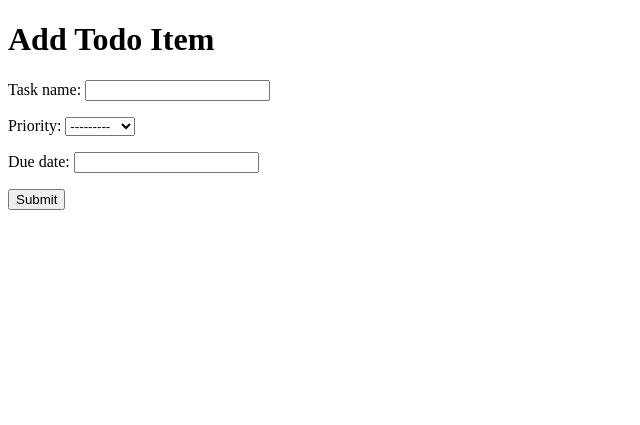
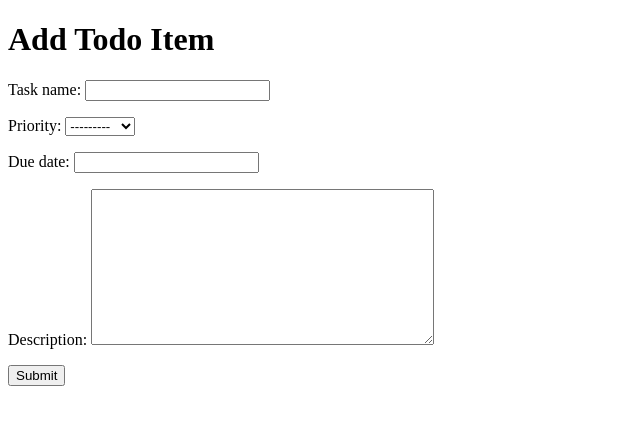
Before and after one commit to radio4444/djangoSpeechRecognition, a Django app: page /todo/add/ in a window 1280 px wide. Shown: the top 425 px of the page, without its empty margins (0-640 px from the left). Run offline with Django 5.2, Linux system fonts and the light colour scheme.

Commit message:
Add description feature - User would be able to add and update description to their task. - Set the existing data to Null value

```diff
--- a/todolist/forms.py
+++ b/todolist/forms.py
@@ -4,4 +4,4 @@ from .models import TodoItem
 class TodoItemForm(forms.ModelForm):
     class Meta:
         model = TodoItem
-        fields = ['task_name', 'priority', 'due_date']
+        fields = ['task_name', 'priority', 'due_date', 'description']
--- a/todolist/models.py
+++ b/todolist/models.py
@@ -11,6 +11,7 @@ class TodoItem(models.Model):
 	priority = models.CharField(max_length=10, choices=PRIORITY_CHOICES)
 	due_date = models.DateField()
 	completed = models.BooleanField(default=False)
+	description = models.TextField(max_length=300, null=True, blank=True)
 
 	def __str__(self):
 		return self.task_name
--- a/todolist/templates/todolist/todo_list.html
+++ b/todolist/templates/todolist/todo_list.html
@@ -24,7 +24,7 @@
     </form>
     <ul>
         {% for todo_item in incomplete_items %}
-        <li>{{ todo_item.task_name }} - {{ todo_item.priority }} - {{ todo_item.due_date }}
+        <li>{{ todo_item.task_name }} - {{ todo_item.priority }} - {{ todo_item.due_date }} - {{ todo_item.description }}
             {% if not todo_item.completed %}
                 <a href="{% url 'complete_todo_item' todo_item.id %}">Complete</a>
                 <a href="{% url 'delete_todo_item' todo_item.id %}">
@@ -38,7 +38,7 @@
     <h2>Completed</h2>
     <ul>
         {% for todo_item in completed_items %}
-        <li>{{ todo_item.task_name }} - {{ todo_item.priority }} - {{ todo_item.due_date }}
+        <li>{{ todo_item.task_name }} - {{ todo_item.priority }} - {{ todo_item.due_date }} - {{ todo_item.description }}
             <span style="color: green;">Completed</span>
             <a href="{% url 'update_todo_item' todo_item.id %}">
                 <span style ="color:blue;">Update</span>
```
Also changed, not shown: todolist/views.py (line endings or trailing spaces).
